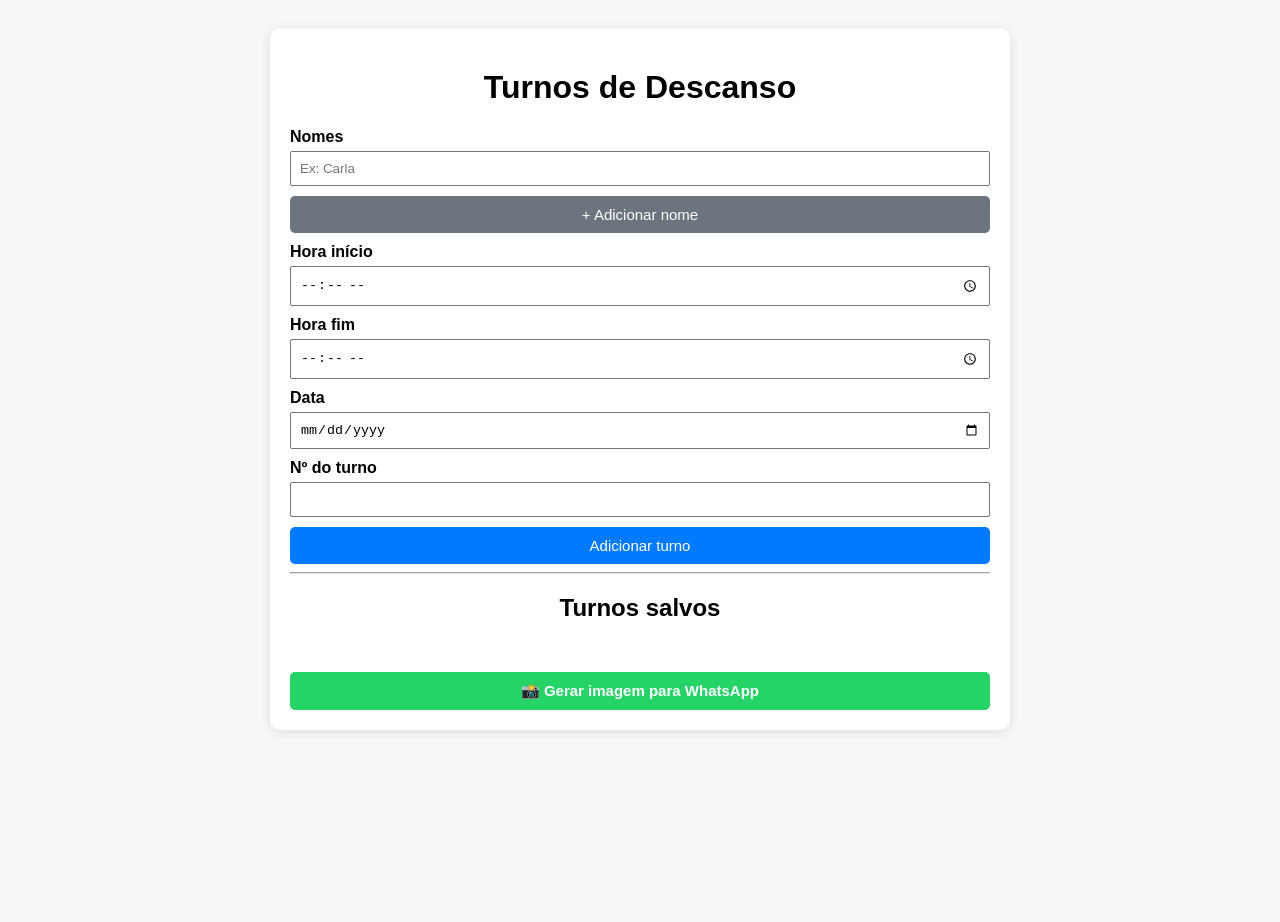
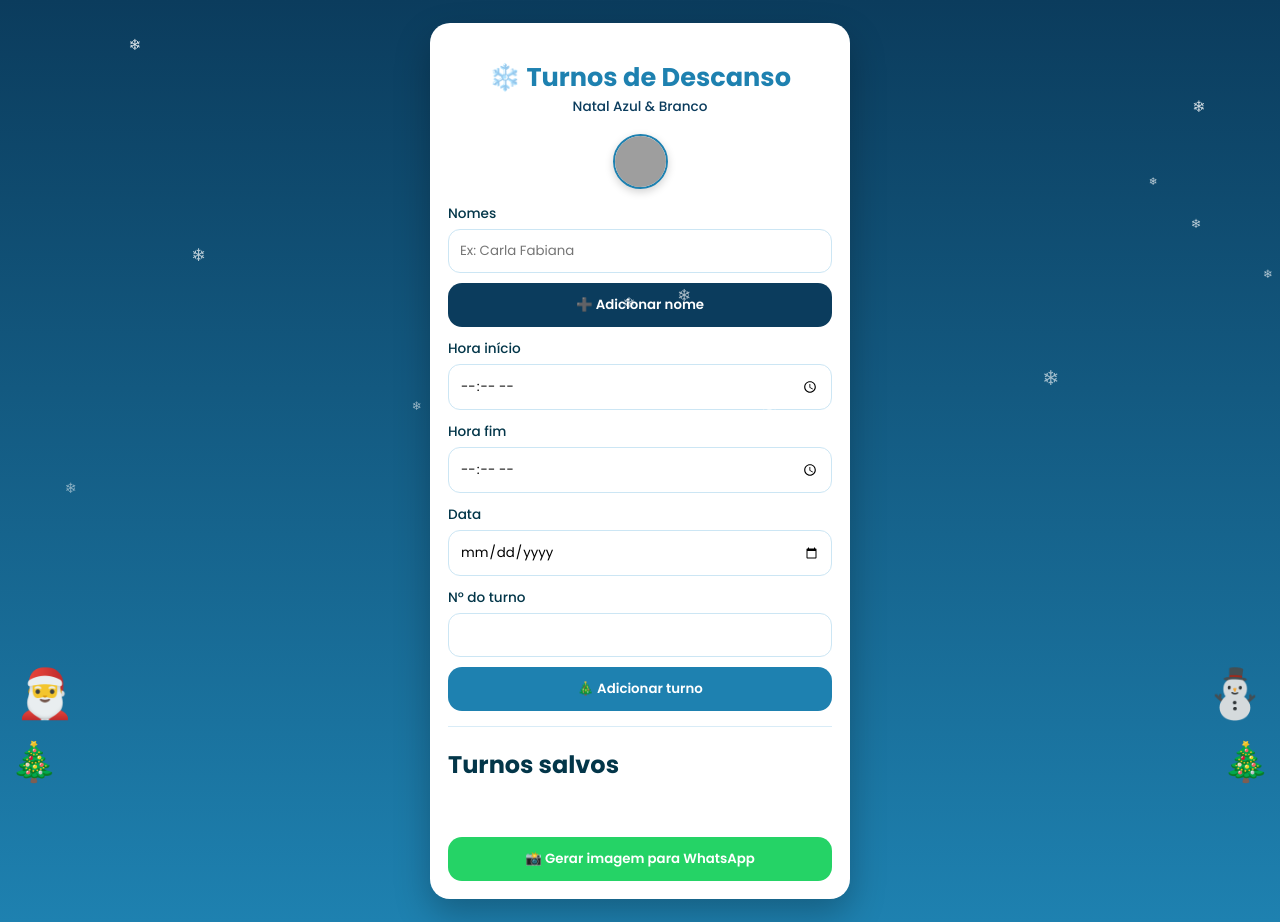
Before and after one commit to carlos400junior-sys/gerador-turnos, a plain HTML site: page index.html in a window 1280 px wide. Before the commit the page ends 800 px from the top, so only its background shows below. Drawn offline with nearby package versions, Linux system fonts and the light colour scheme; grey boxes are pictures that could not be loaded.

Commit message:
Tema natal azul com neve, papai noel e fotos

```diff
--- a/index.html
+++ b/index.html
@@ -1,118 +1,222 @@
 <!DOCTYPE html>
 <html lang="pt-BR">
 <head>
-  <meta charset="UTF-8" />
-  <title>Gerador de Turnos</title>
-  <meta name="viewport" content="width=device-width, initial-scale=1.0" />
+  <meta charset="UTF-8">
+  <title>❄️ Turnos de Descanso</title>
+  <meta name="viewport" content="width=device-width, initial-scale=1.0">
+
+  <!-- Fonte -->
+  <link rel="preconnect" href="https://fonts.googleapis.com">
+  <link rel="preconnect" href="https://fonts.gstatic.com" crossorigin>
+  <link href="https://fonts.googleapis.com/css2?family=Poppins:wght@300;400;500;600;700&display=swap" rel="stylesheet">
 
   <!-- html2canvas -->
   <script src="https://cdn.jsdelivr.net/npm/html2canvas@1.4.1/dist/html2canvas.min.js"></script>
 
   <style>
+    * { box-sizing: border-box; }
+
     body {
-      font-family: Arial, sans-serif;
-      background: #f4f6f8;
-      padding: 20px;
+      font-family: 'Poppins', sans-serif;
+      background: linear-gradient(180deg, #0b3c5d, #1e81b0);
+      padding: 15px;
+      min-height: 100vh;
+      overflow-x: hidden;
+      color: #033649;
     }
+
+    /* ❄️ NEVE */
+    .neve {
+      position: fixed;
+      top: -10px;
+      color: #fff;
+      pointer-events: none;
+      animation: cair linear infinite;
+      z-index: 9999;
+      opacity: 0.9;
+    }
+
+    @keyframes cair {
+      0% { transform: translateY(0); }
+      100% { transform: translateY(110vh); opacity: 0.2; }
+    }
+
+    /* 🎄 DECORAÇÕES */
+    .decoracao {
+      position: fixed;
+      z-index: 5;
+      opacity: 0.95;
+    }
+
+    .arvore-esq { bottom: 10px; left: 10px; font-size: 2.4rem; }
+    .arvore-dir { bottom: 10px; right: 10px; font-size: 2.4rem; }
+    .boneco-neve { bottom: 70px; right: 15px; font-size: 3rem; }
+    .papai-noel { bottom: 70px; left: 15px; font-size: 3rem; animation: acenar 2.5s ease-in-out infinite; }
+
+    @keyframes acenar {
+      0% { transform: rotate(0deg); }
+      25% { transform: rotate(8deg); }
+      50% { transform: rotate(0deg); }
+      75% { transform: rotate(-8deg); }
+      100% { transform: rotate(0deg); }
+    }
+
     .container {
-      max-width: 700px;
+      max-width: 420px;
       margin: auto;
-      background: #fff;
-      padding: 20px;
-      border-radius: 10px;
-      box-shadow: 0 2px 10px rgba(0,0,0,0.1);
+      background: #ffffff;
+      padding: 18px;
+      border-radius: 20px;
+      box-shadow: 0 15px 35px rgba(0,0,0,0.25);
+      position: relative;
+      z-index: 10;
     }
-    h1, h2 {
+
+    h1 {
       text-align: center;
+      color: #1e81b0;
+      font-size: 1.6rem;
+      font-weight: 700;
     }
+
+    h1 span {
+      display: block;
+      font-size: 0.85rem;
+      color: #0b3c5d;
+      font-weight: 500;
+    }
+
+    /* 📸 FOTOS */
+    .fotos {
+      display: flex;
+      justify-content: center;
+      gap: 12px;
+      margin: 10px 0 15px;
+    }
+
+    .fotos img {
+      width: 55px;
+      height: 55px;
+      border-radius: 50%;
+      object-fit: cover;
+      border: 2px solid #1e81b0;
+      box-shadow: 0 3px 8px rgba(0,0,0,0.18);
+    }
+
     label {
-      font-weight: bold;
-      margin-top: 10px;
+      font-size: 0.85rem;
+      font-weight: 500;
+      margin-top: 12px;
       display: block;
     }
+
     input {
       width: 100%;
-      padding: 8px;
+      padding: 11px;
+      border-radius: 12px;
+      border: 1px solid #cce6f4;
       margin-top: 5px;
-      box-sizing: border-box;
-    }
-    button {
-      margin-top: 10px;
-      padding: 10px;
-      width: 100%;
-      border: none;
-      border-radius: 5px;
-      cursor: pointer;
-      font-size: 15px;
-    }
-    .btn-add {
-      background: #007bff;
-      color: #fff;
-    }
-    .btn-secondary {
-      background: #6c757d;
-      color: #fff;
-    }
-    .btn-img {
-      background: #25d366;
-      color: #fff;
-      font-weight: bold;
+      font-family: 'Poppins', sans-serif;
     }
 
+    button {
+      width: 100%;
+      padding: 12px;
+      border: none;
+      border-radius: 14px;
+      font-weight: 600;
+      margin-top: 10px;
+      cursor: pointer;
+      font-family: 'Poppins', sans-serif;
+    }
+
+    .btn-add { background: #1e81b0; color: #fff; }
+    .btn-secondary { background: #0b3c5d; color: #fff; }
+    .btn-img { background: #25d366; color: #fff; margin-top: 15px; }
+
     .turno {
-      margin-top: 15px;
-      padding: 15px;
-      background: linear-gradient(135deg, #e3f2fd, #ffffff);
-      border-left: 6px solid #007bff;
-      border-radius: 8px;
+      margin-top: 12px;
+      padding: 14px;
+      background: linear-gradient(135deg, #eaf6fc, #ffffff);
+      border-left: 6px solid #1e81b0;
+      border-radius: 16px;
+      font-size: 0.85rem;
     }
 
     .turno-info {
-      font-weight: bold;
-      color: #007bff;
-      margin-bottom: 5px;
+      font-weight: 600;
+      color: #0b3c5d;
+      margin-bottom: 6px;
     }
-    .nomes {
-      font-weight: bold;
-      margin: 5px 0;
+
+    .nomes div {
+      background: #1e81b0;
+      color: #fff;
+      padding: 5px 10px;
+      border-radius: 10px;
+      display: inline-block;
+      margin: 3px 3px 0 0;
+      font-size: 0.75rem;
     }
 
     #area-foto {
       background: #ffffff;
       padding: 10px;
-      border-radius: 8px;
+      border-radius: 14px;
+    }
+
+    hr {
+      border: none;
+      height: 1px;
+      background: #d9ecf7;
+      margin: 15px 0;
     }
   </style>
 </head>
+
 <body>
+
+  <!-- DECORAÇÕES -->
+  <div class="decoracao arvore-esq">🎄</div>
+  <div class="decoracao arvore-dir">🎄</div>
+  <div class="decoracao boneco-neve">⛄</div>
+  <div class="decoracao papai-noel">🎅</div>
+
   <div class="container">
-    <h1>Turnos de Descanso</h1>
+    <h1>❄️ Turnos de Descanso
+      <span>Natal Azul & Branco</span>
+    </h1>
+
+    <!-- FOTOS -->
+    <div class="fotos">
+      <img src="minhafoto.jpg" alt="Minha foto">
+
+    </div>
 
     <label>Nomes</label>
     <div id="nomes-container">
-      <input type="text" class="nome" placeholder="Ex: Carla" />
+      <input type="text" class="nome" placeholder="Ex: Carla Fabiana">
     </div>
-    <button class="btn-secondary" onclick="adicionarNome()">+ Adicionar nome</button>
+    <button class="btn-secondary" onclick="adicionarNome()">➕ Adicionar nome</button>
 
     <label>Hora início</label>
-    <input type="time" id="inicio" />
+    <input type="time" id="inicio">
 
     <label>Hora fim</label>
-    <input type="time" id="fim" />
+    <input type="time" id="fim">
 
     <label>Data</label>
-    <input type="date" id="data" />
+    <input type="date" id="data">
 
     <label>Nº do turno</label>
-    <input type="number" id="turno" min="1" />
+    <input type="number" id="turno" min="1">
 
-    <button class="btn-add" onclick="adicionarTurno()">Adicionar turno</button>
+    <button class="btn-add" onclick="adicionarTurno()">🎄 Adicionar turno</button>
 
-    <hr />
+    <hr>
 
     <h2>Turnos salvos</h2>
 
-    <!-- ÁREA QUE VIRA IMAGEM -->
     <div id="area-foto">
       <div id="lista-turnos"></div>
     </div>
@@ -121,14 +225,20 @@
   </div>
 
   <script>
-    function adicionarNome(valor = "") {
+    const inicioEl = document.getElementById("inicio");
+    const fimEl = document.getElementById("fim");
+    const dataEl = document.getElementById("data");
+    const turnoEl = document.getElementById("turno");
+    const listaTurnos = document.getElementById("lista-turnos");
+    const nomesContainer = document.getElementById("nomes-container");
+
+    function adicionarNome() {
       const input = document.createElement("input");
       input.type = "text";
       input.className = "nome";
       input.placeholder = "Outro nome";
-      input.value = valor;
-      input.style.marginTop = "5px";
-      document.getElementById("nomes-container").appendChild(input);
+      input.style.marginTop = "6px";
+      nomesContainer.appendChild(input);
     }
 
     function adicionarTurno() {
@@ -136,12 +246,7 @@
         .map(n => n.value.trim())
         .filter(Boolean);
 
-      const inicio = document.getElementById("inicio").value;
-      const fim = document.getElementById("fim").value;
-      const data = document.getElementById("data").value;
-      const turno = document.getElementById("turno").value;
-
-      if (!nomes.length || !inicio || !fim || !data || !turno) {
+      if (!nomes.length || !inicioEl.value || !fimEl.value || !dataEl.value || !turnoEl.value) {
         alert("Preencha todos os campos");
         return;
       }
@@ -149,30 +254,38 @@
       const div = document.createElement("div");
       div.className = "turno";
       div.innerHTML = `
-        <div class="turno-info">Turno ${turno} • ${new Date(data).toLocaleDateString("pt-BR")}</div>
+        <div class="turno-info">❄️ Turno ${turnoEl.value} • ${new Date(dataEl.value).toLocaleDateString("pt-BR")}</div>
         <div class="nomes">${nomes.map(n => `<div>${n}</div>`).join("")}</div>
-        <div>🕒 ${inicio} às ${fim}</div>
+        <div>🕒 ${inicioEl.value} às ${fimEl.value}</div>
       `;
+      listaTurnos.appendChild(div);
 
-      document.getElementById("lista-turnos").appendChild(div);
-
-      // limpar formulário
-      document.getElementById("nomes-container").innerHTML =
-        '<input type="text" class="nome" placeholder="Ex: Carla" />';
-      document.getElementById("inicio").value = "";
-      document.getElementById("fim").value = "";
-      document.getElementById("data").value = "";
-      document.getElementById("turno").value = "";
+      nomesContainer.innerHTML = '<input type="text" class="nome" placeholder="Ex: Carla Fabiana">';
+      inicioEl.value = fimEl.value = dataEl.value = turnoEl.value = "";
     }
 
     function gerarImagem() {
       html2canvas(document.getElementById("area-foto"), { scale: 2 }).then(canvas => {
         const link = document.createElement("a");
-        link.download = "turnos.png";
+        link.download = "turnos-natal-azul.png";
         link.href = canvas.toDataURL("image/png");
         link.click();
       });
     }
+
+    function criarNeve() {
+      const floco = document.createElement("div");
+      floco.classList.add("neve");
+      floco.innerHTML = "❄";
+      floco.style.left = Math.random() * window.innerWidth + "px";
+      floco.style.fontSize = Math.random() * 12 + 10 + "px";
+      floco.style.animationDuration = Math.random() * 5 + 5 + "s";
+      document.body.appendChild(floco);
+      setTimeout(() => floco.remove(), 10000);
+    }
+
+    setInterval(criarNeve, 300);
   </script>
+
 </body>
 </html>
```
Also changed, not shown: 1 other file.
